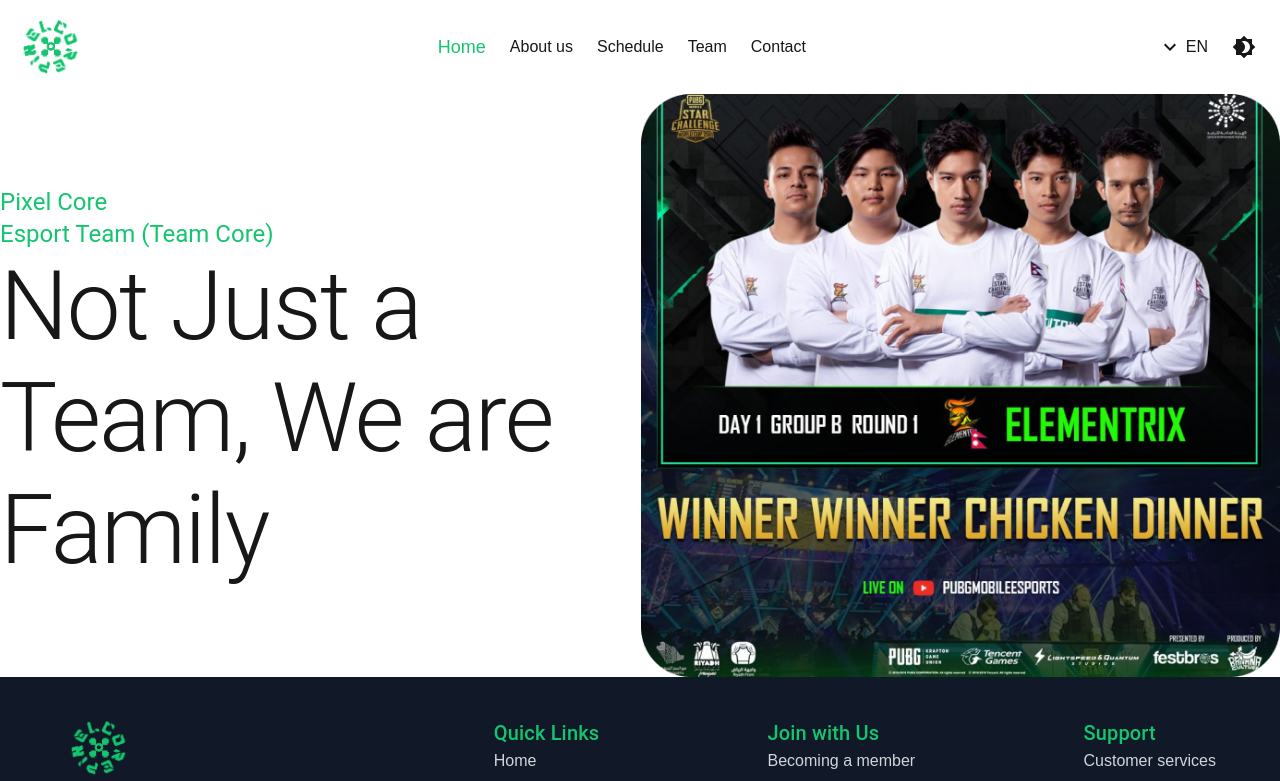
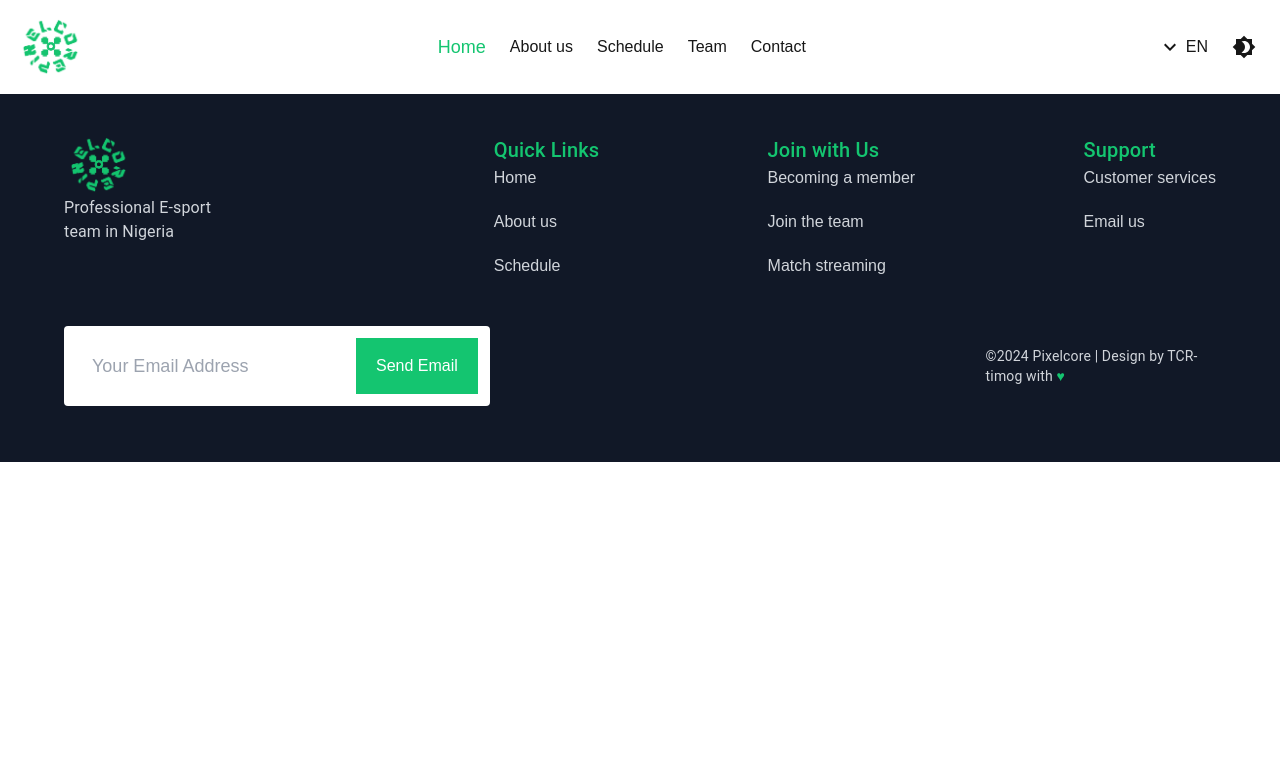
Before and after one commit to djtimog/pixelcore-gaming, a Next.js app: page / in a window 1280 px wide. Shown: the top 781 px of the page. Built offline with nearby package versions, Linux system fonts and the light colour scheme.

Commit message:
starting all over

```diff
--- a/app/page.tsx
+++ b/app/page.tsx
@@ -1,14 +1,12 @@
 import Footer from "@/components/footer";
 import Header from "@/components/header";
 import Image from "next/image";
-import Hero from "@/ui/hero-section";
 
 export default function Home() {
   return (
     <>
       <Header />
       <main>
-        <Hero />
       </main>
       <Footer />
     </>
--- a/ui/hero-section.tsx
+++ /dev/null
@@ -1,57 +0,0 @@
-import React from 'react';
-import { Box, Typography, Button } from '@mui/material';
-import Image from 'next/image';
-import Logo from "@/public/logo.png";
-import HeroImage from "@/public/hero-group.png";
-import captainImage from "@/public/captain.png";
-import Link from 'next/link';
-
-const Hero = () => {
-  return (
-    <Box
-      className="flex flex-col md:flex-row items-center lg:text-left p-8 md:p-10 space-y-4 lg:space-y-0 lg:space-x-6"
-    >
-      <Box className="lg:w-2/3 space-y-4">
-        <Typography variant="h5" className="text-[#14C570] font-semibold">
-          Pixel Core<br/>
-          <span className="text-gray-500 font-semibold">Esport Team (Team Core)</span>
-        </Typography>
-        <Typography variant="h1" className=" font-bold ">
-          Not Just a Team, We are Family
-        </Typography>
-      </Box>
-      <Box className="md:flex space-x-4 w-full lg:w-1/2 lg:justify-end ">
-        <Box className="">
-          <Image
-            src={HeroImage}
-            alt="Pixelcore Gaming Esport Team (Team Core)"
-            className="w-[50rem] md:max-w-md lg:max-w-lg shadow-lg"
-          />
-        </Box>
-        {/* <Box>
-          <div className="absolute w-2/3 sm:w-1/2 md:w-2/3 bg-opacity-50 backdrop-blur-lg right-0 bottom-0">
-              <div className='sm:p-5 p-3'>
-                  <Typography className="leading-relaxed text-white ">
-                      Dominate the world by playing games is our goal, whatever we will play for the sake of mastering the game world. Support and join us if you want to rule the world.
-                  </Typography>
-              </div>
-              <div className="flex space-x-0 sm:mt-6 mt-3 w-full">
-                  <button
-                      className="bg-[#14C570] hover:bg-[#14C600] text-white w-2/3 py-4"
-                  >
-                      Become a member
-                  </button>
-                  <button
-                      className="bg-white text-black hover:bg-gray-700 w-1/3 py-4"
-                  >
-                      Join Bootcamp
-                  </button>
-              </div>
-          </div>
-        </Box> */}
-      </Box>
-    </Box>
-  );
-};
-
-export default Hero;
```
